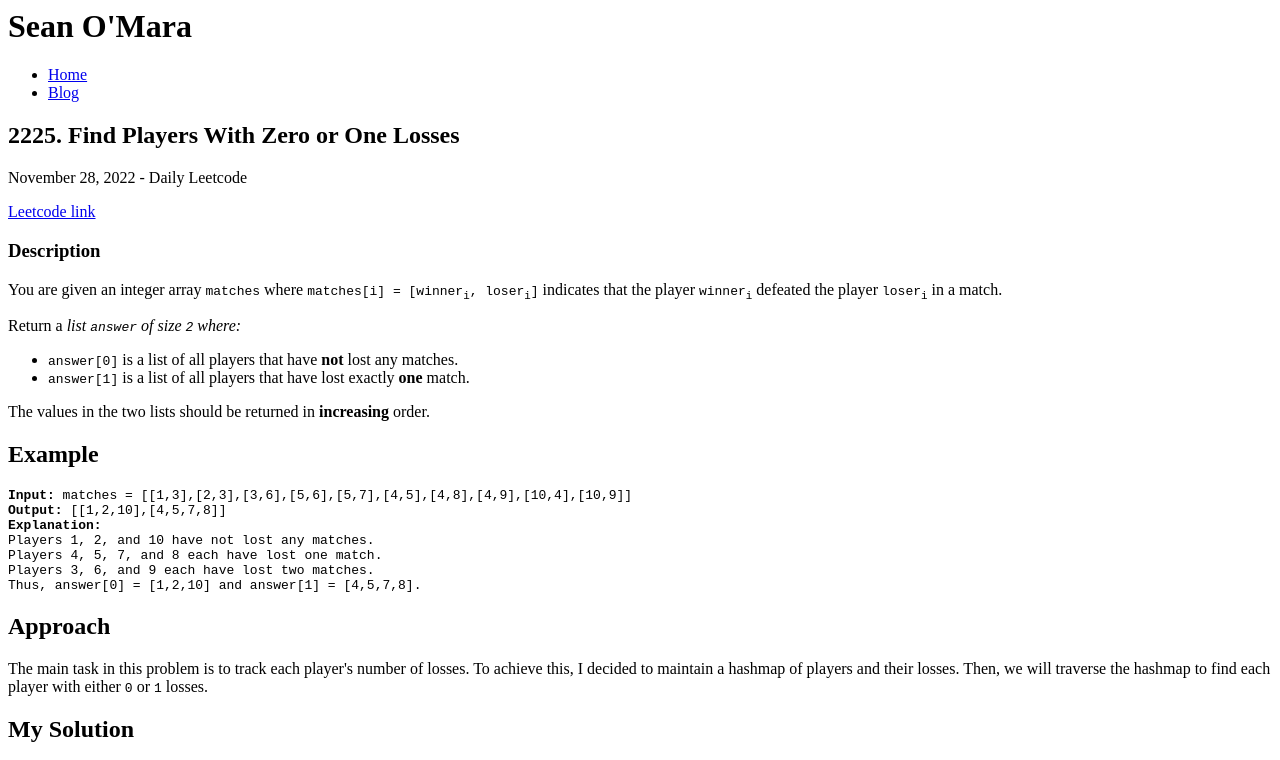
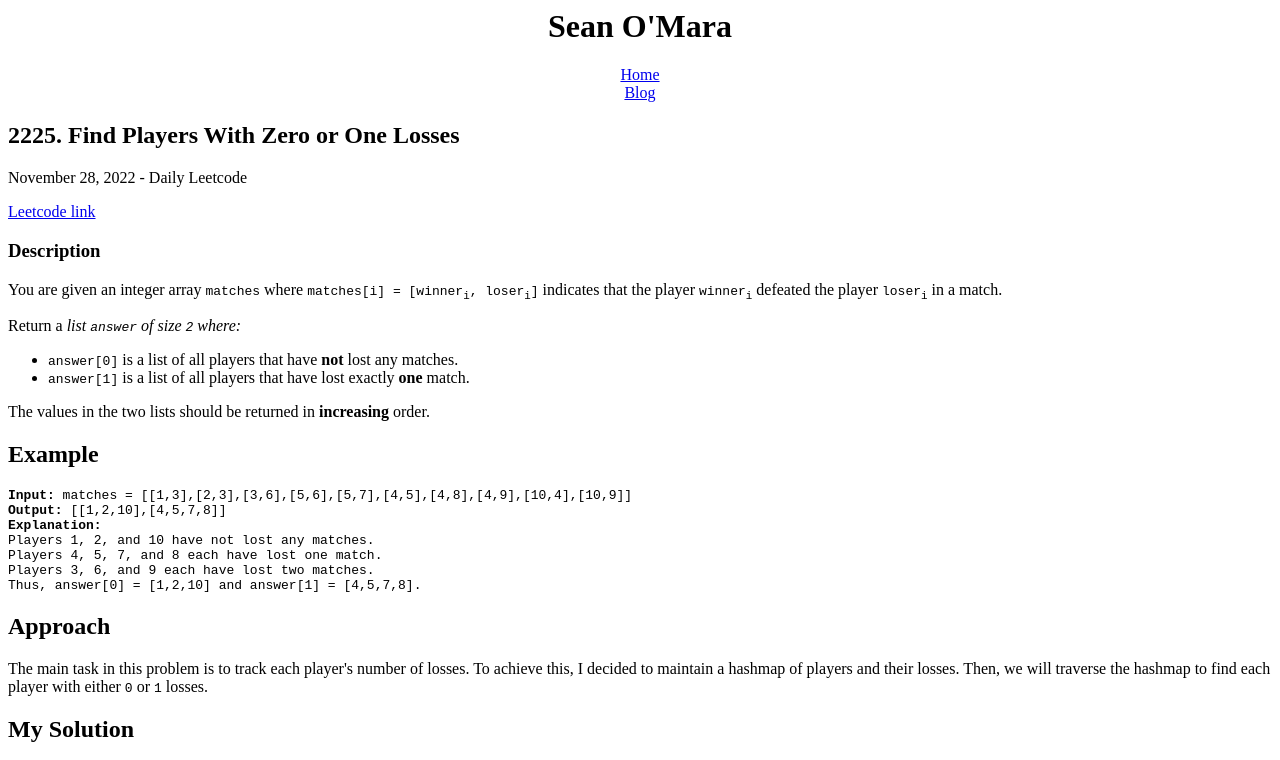
Before and after one commit to smomara/CUA-Baseball-Stats, a plain HTML site: page blog/index.html in a window 1280 px wide. Shown: the top 760 px of the page. Drawn offline with Linux system fonts and the light colour scheme.

Commit message:
Center the Header

```diff
--- a/blog/index.html
+++ b/blog/index.html
@@ -2,15 +2,18 @@
 <head>
 <title>Sean O'Mara</title>
 <meta charset = "utf-8">
+<style>
+	header {text-align:  center;}
+</style>
 </head>
 
 <body>
 <header>
 <h1>Sean O'Mara</h1>
 <nav>
-<ul>
-	<li><a href="./">Home</a></li>
-	<li><a href="./blog/">Blog</a></li>
+<ul style = "list-style-type:none; margin: 0; padding: 0;">
+	<li><a href="../">Home</a></li>
+	<li><a href="./">Blog</a></li>
 </ul>
 </nav>
 </header>
```
Also changed, not shown: index.html (+5 -1 lines).
